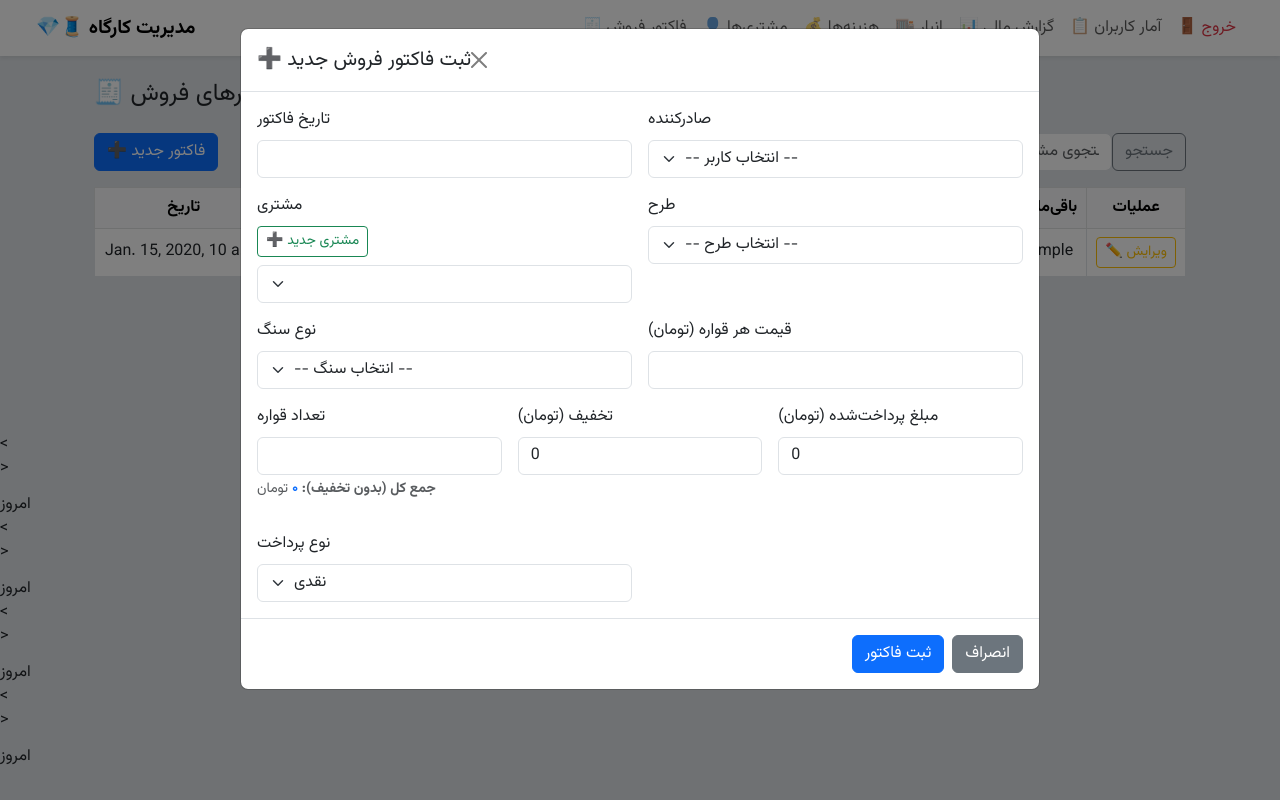
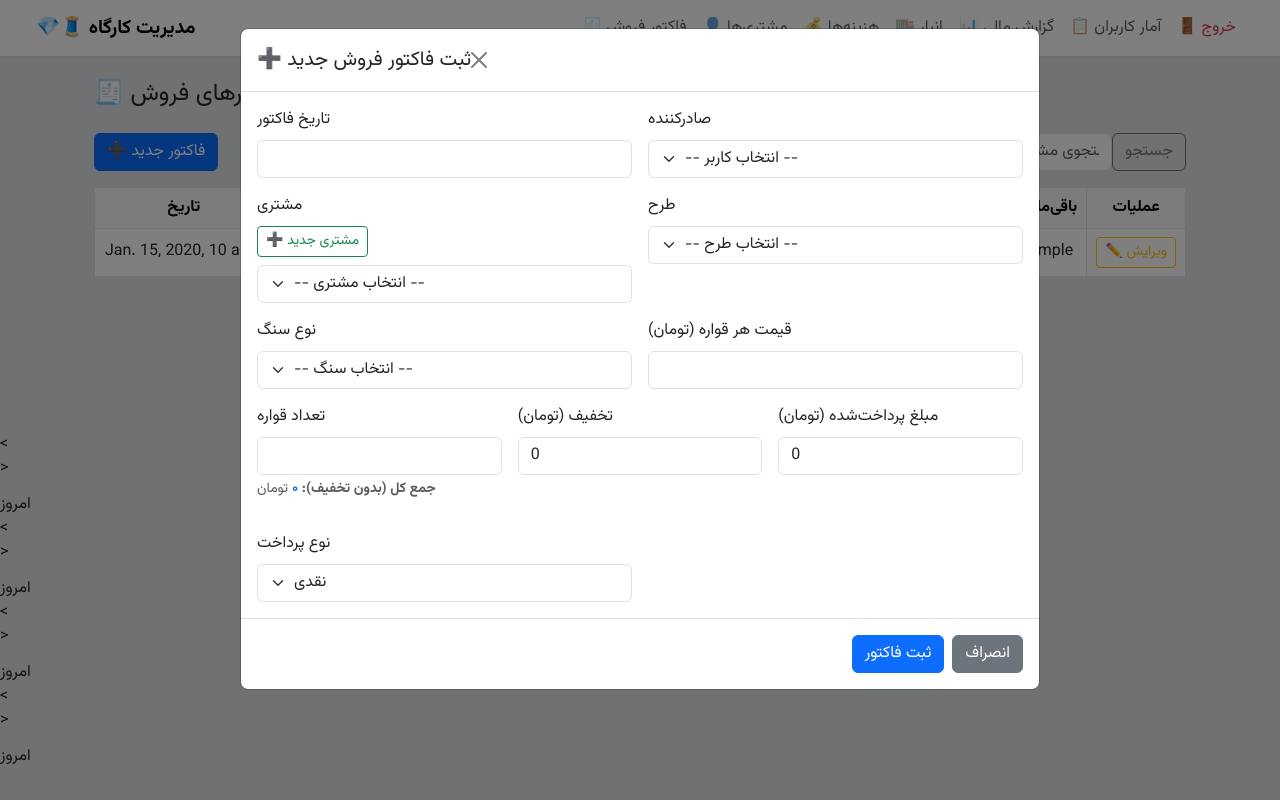
Before and after one commit to RickSanchez369/workshop, a Django app: template templates/invoices/list.html in a window 1280 px wide, after a click on "➕ فاکتور جدید". Run offline with Django 5.2, Linux system fonts and the light colour scheme; tables that the repository leaves empty hold one stand-in row (values such as "Sample post"); the template is opened without the code that fills it: values that come from a table or form of the project are taken from there, most other values are stand-ins (such as "Sample title", 1, 10 or a date in 2020); lists and menus that the app fills with data are empty; some libraries are stand-ins or nearby versions.

Commit message:
Update list.html

```diff
--- a/templates/invoices/list.html
+++ b/templates/invoices/list.html
@@ -128,7 +128,7 @@
                 </div>
 
                 <!-- مشتری -->
-                <!-- 👤 انتخاب مشتری با Select2 -->
+                <!-- 👤 انتخاب مشتری ساده از بین موجودها -->
                 <div class="col-md-6">
                     <label class="form-label">مشتری</label>
                     <div class="d-flex justify-content-between align-items-center mb-2">
@@ -137,10 +137,15 @@
                             ➕ مشتری جدید
                         </button>
                     </div>
-                    <!-- ✅ توجه: هیچ option اضافه‌ای نمی‌ذاریم، فقط Select2 خودش لود می‌کنه -->
-                    <select id="customerSelect" name="customer" class="form-select" style="width: 100%;"></select>
+                    <select name="customer" class="form-select" required>
+                        <option value="">-- انتخاب مشتری --</option>
+                        {% for c in customers %}
+                            <option value="{{ c.id }}">{{ c.name }}</option>
+                        {% endfor %}
+                    </select>
                 </div>
-                <!-- 👤 فرم افزودن مشتری جدید -->
+
+                <!-- 👤 فرم ورود مشتری جدید (تغییری نمی‌خواد) -->
                 <div class="collapse mt-3" id="newCustomerForm">
                     <div class="card card-body bg-light border">
                         <div class="row g-2">
@@ -159,6 +164,7 @@
                         </div>
                     </div>
                 </div>
+
 
 
                 <!-- طرح -->
```
